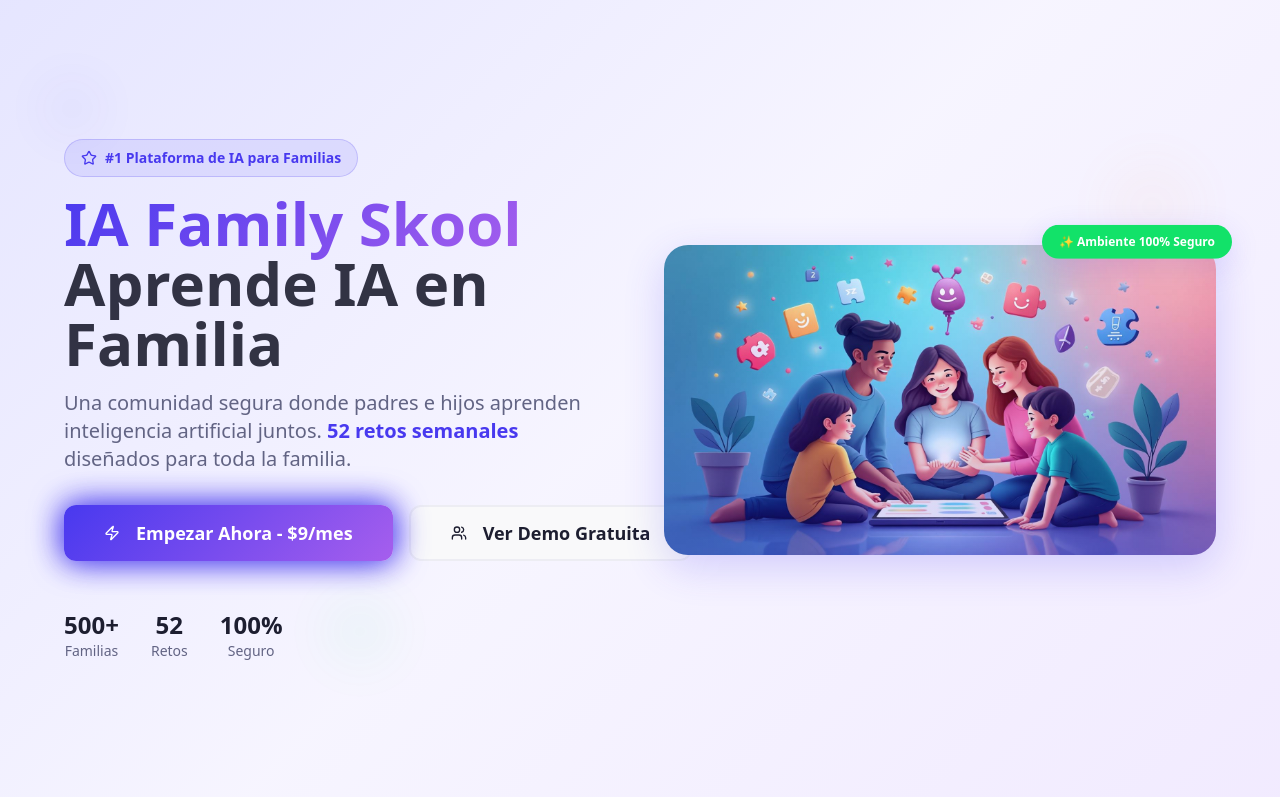
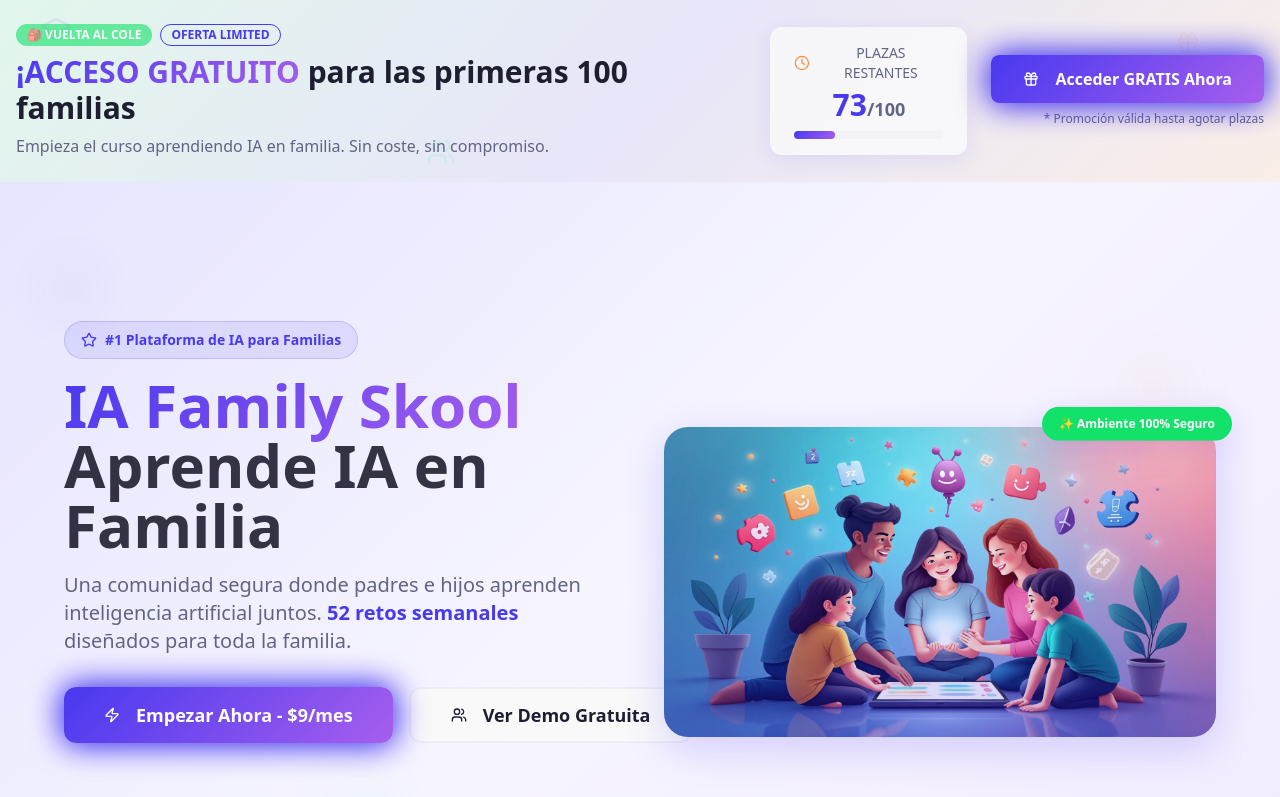
Before and after one commit to amgray72/ia-fam-skool, a React (Vite) app: page / in a window 1280 px wide. Shown: the top 797 px of the page. Built offline with nearby package versions, Linux system fonts and the light colour scheme.

Commit message:
Add back-to-school promotion

```diff
--- /dev/null
+++ b/src/components/BackToSchoolPromo.tsx
@@ -0,0 +1,95 @@
+import { Button } from "@/components/ui/button";
+import { Badge } from "@/components/ui/badge";
+import { GraduationCap, Clock, Gift, Users } from "lucide-react";
+import { useState, useEffect } from "react";
+
+export function BackToSchoolPromo() {
+  const [remainingSpots, setRemainingSpots] = useState(73); // Simulating spots left
+
+  useEffect(() => {
+    // Simulate spots being taken
+    const interval = setInterval(() => {
+      setRemainingSpots(prev => Math.max(0, prev - Math.floor(Math.random() * 2)));
+    }, 30000); // Update every 30 seconds
+
+    return () => clearInterval(interval);
+  }, []);
+
+  return (
+    <div className="bg-gradient-promo relative overflow-hidden">
+      {/* Animated background elements */}
+      <div className="absolute inset-0 opacity-10">
+        <div className="absolute top-4 left-10 animate-float delay-100">
+          <GraduationCap className="w-8 h-8 text-primary" />
+        </div>
+        <div className="absolute top-8 right-20 animate-float delay-300">
+          <Gift className="w-6 h-6 text-accent" />
+        </div>
+        <div className="absolute bottom-4 left-1/3 animate-float delay-500">
+          <Users className="w-7 h-7 text-success" />
+        </div>
+      </div>
+
+      <div className="container mx-auto px-4 py-6 relative z-10">
+        <div className="flex flex-col lg:flex-row items-center justify-between gap-6">
+          {/* Left content */}
+          <div className="text-center lg:text-left">
+            <div className="flex items-center justify-center lg:justify-start gap-2 mb-2">
+              <Badge className="bg-success text-success-foreground animate-pulse">
+                🎒 VUELTA AL COLE
+              </Badge>
+              <Badge variant="outline" className="border-primary text-primary">
+                OFERTA LIMITED
+              </Badge>
+            </div>
+
+            <h2 className="text-2xl md:text-3xl font-bold text-foreground mb-2">
+              <span className="bg-gradient-primary bg-clip-text text-transparent">
+                ¡ACCESO GRATUITO
+              </span>{" "}
+              para las primeras 100 familias
+            </h2>
+
+            <p className="text-muted-foreground">
+              Empieza el curso aprendiendo IA en familia. Sin coste, sin compromiso.
+            </p>
+          </div>
+
+          {/* Center - Counter */}
+          <div className="text-center bg-background/90 backdrop-blur-sm rounded-xl px-6 py-4 shadow-soft">
+            <div className="flex items-center gap-2 mb-1">
+              <Clock className="w-4 h-4 text-accent" />
+              <span className="text-sm font-medium text-muted-foreground">PLAZAS RESTANTES</span>
+            </div>
+            <div className="text-3xl font-bold text-primary">
+              {remainingSpots}
+              <span className="text-lg text-muted-foreground">/100</span>
+            </div>
+            <div className="w-full bg-muted rounded-full h-2 mt-2">
+              <div
+                className="bg-gradient-primary h-2 rounded-full transition-all duration-1000"
+                style={{ width: `${((100 - remainingSpots) / 100) * 100}%` }}
+              ></div>
+            </div>
+          </div>
+
+          {/* Right - CTA */}
+          <div className="text-center lg:text-right">
+            <Button
+              variant="hero"
+              size="lg"
+              className="group animate-glow"
+              onClick={() => window.open('https://www.skool.com/ia-family-skool-3802/about?ref=d6a31ab101bd437286839beb3380ac92', '_blank')}
+            >
+              <Gift className="w-5 h-5 mr-2 group-hover:animate-bounce" />
+              Acceder GRATIS Ahora
+            </Button>
+            <p className="text-xs text-muted-foreground mt-2">
+              * Promoción válida hasta agotar plazas
+            </p>
+          </div>
+        </div>
+      </div>
+    </div>
+  );
+}
--- a/src/index.css
+++ b/src/index.css
@@ -49,6 +49,7 @@
     --gradient-secondary: linear-gradient(135deg, hsl(25, 95%, 62%) 0%, hsl(35, 90%, 68%) 100%);
     --gradient-hero: linear-gradient(135deg, hsl(240, 100%, 95%) 0%, hsl(250, 100%, 98%) 50%, hsl(260, 100%, 96%) 100%);
     --gradient-card: linear-gradient(135deg, hsl(0, 0%, 100%) 0%, hsl(240, 20%, 99%) 100%);
+    --gradient-promo: linear-gradient(135deg, hsl(145, 85%, 48%, 0.1) 0%, hsl(245, 85%, 58%, 0.1) 50%, hsl(25, 95%, 62%, 0.1) 100%);
 
     /* Shadows */
     --shadow-soft: 0 4px 20px hsl(245, 85%, 58%, 0.1);
--- a/src/pages/Index.tsx
+++ b/src/pages/Index.tsx
@@ -1,3 +1,4 @@
+import { BackToSchoolPromo } from "@/components/BackToSchoolPromo";
 import { HeroSection } from "@/components/HeroSection";
 import { FeaturesSection } from "@/components/FeaturesSection";
 import { WeeklyChallengesSection } from "@/components/WeeklyChallengesSection";
@@ -8,6 +9,7 @@ import { Footer } from "@/components/Footer";
 const Index = () => {
   return (
     <div className="min-h-screen">
+      <BackToSchoolPromo />
       <HeroSection />
       <FeaturesSection />
       <WeeklyChallengesSection />
--- a/tailwind.config.ts
+++ b/tailwind.config.ts
@@ -73,6 +73,7 @@ export default {
 				'gradient-secondary': 'var(--gradient-secondary)',
 				'gradient-hero': 'var(--gradient-hero)',
 				'gradient-card': 'var(--gradient-card)',
+				'gradient-promo': 'var(--gradient-promo)',
 			},
 			boxShadow: {
 				'soft': 'var(--shadow-soft)',
```
